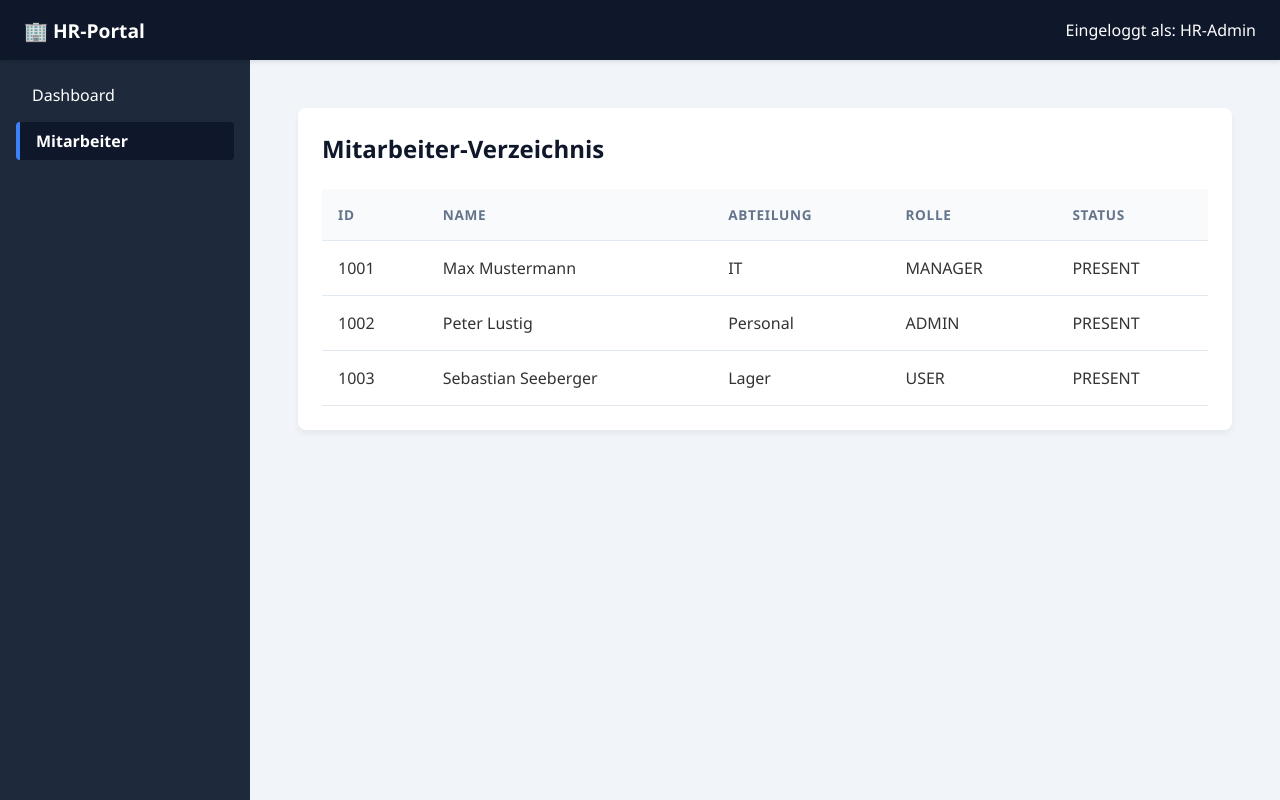
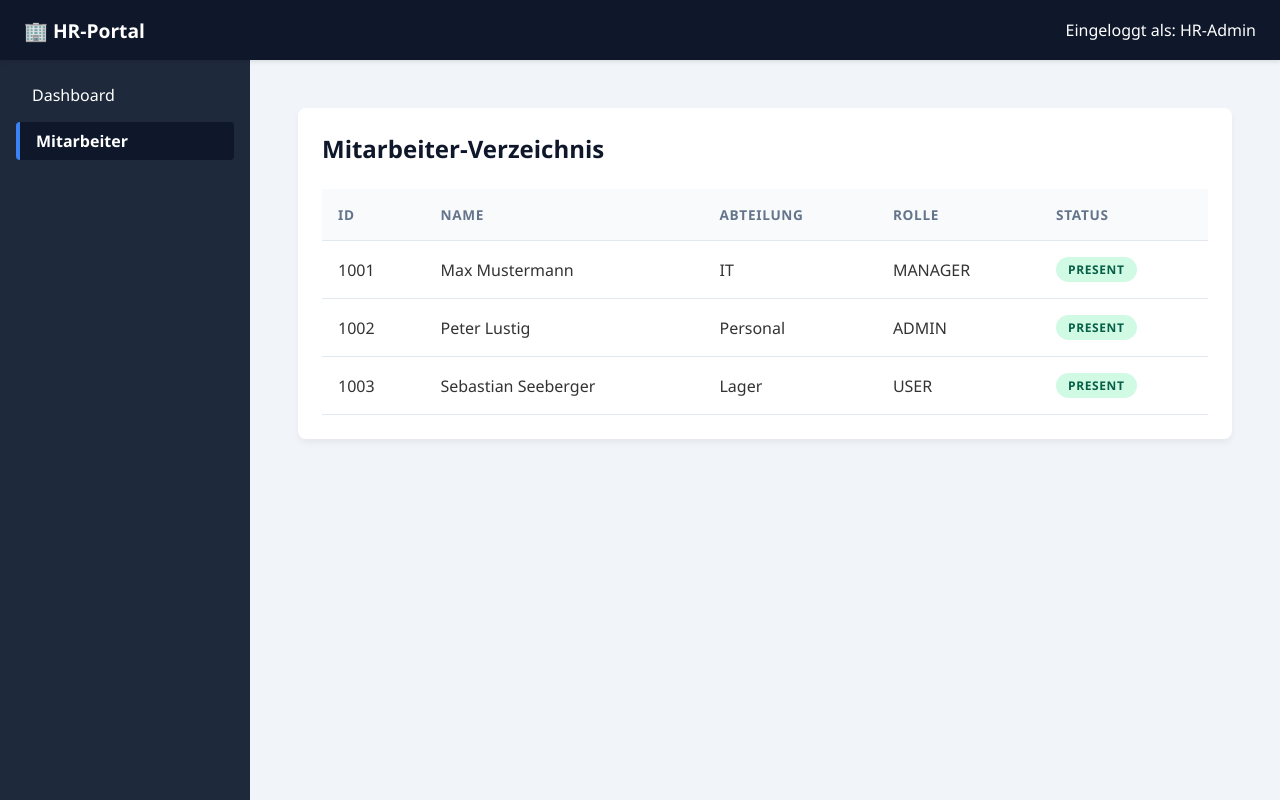
Before and after one commit to Matthias146/HR-Portal, an Angular app: page /employees in a window 1280 px wide. Built offline with nearby package versions, Linux system fonts and the light colour scheme.

Commit message:
feat(shared): create reusable status badge component and integrate into employee table

```diff
--- a/src/app/features/employees/employees.html
+++ b/src/app/features/employees/employees.html
@@ -21,7 +21,7 @@
 
           <td>{{ employee.department }}</td>
           <td>{{ employee.role }}</td>
-          <td>{{ employee.status }}</td>
+          <td><app-status-badge [status]="employee.status" /></td>
         </tr>
       } @empty {
         <tr>
--- a/src/app/features/employees/employees.ts
+++ b/src/app/features/employees/employees.ts
@@ -1,9 +1,10 @@
 import { Component, signal } from '@angular/core';
 import { Employee } from './employee.model';
+import { StatusBadge } from '../../shared/status-badge/status-badge';
 
 @Component({
   selector: 'app-employees',
-  imports: [],
+  imports: [StatusBadge],
   templateUrl: './employees.html',
   styleUrl: './employees.scss',
 })
--- /dev/null
+++ b/src/app/shared/status-badge/status-badge.html
@@ -0,0 +1,3 @@
+<span class="badge" [class]="status()">
+  {{ status() }}
+</span>
--- /dev/null
+++ b/src/app/shared/status-badge/status-badge.scss
@@ -0,0 +1,23 @@
+.badge {
+  padding: 4px 12px;
+  border-radius: 999px;
+  font-size: 0.75rem;
+  font-weight: 700;
+  letter-spacing: 0.05em;
+  display: inline-block;
+}
+
+.PRESENT {
+  background-color: #d1fae5;
+  color: #065f46;
+}
+
+.SICK {
+  background-color: #fee2e2;
+  color: #991b1b;
+}
+
+.VACATION {
+  background-color: #dbeafe;
+  color: #1e40af;
+}
--- /dev/null
+++ b/src/app/shared/status-badge/status-badge.ts
@@ -0,0 +1,11 @@
+import { Component, input } from '@angular/core';
+
+@Component({
+  selector: 'app-status-badge',
+  imports: [],
+  templateUrl: './status-badge.html',
+  styleUrl: './status-badge.scss',
+})
+export class StatusBadge {
+  status = input.required<'PRESENT' | 'SICK' | 'VACATION'>();
+}
```
Also changed, not shown: 1 other file (tests, documents, lock files or other folders).
